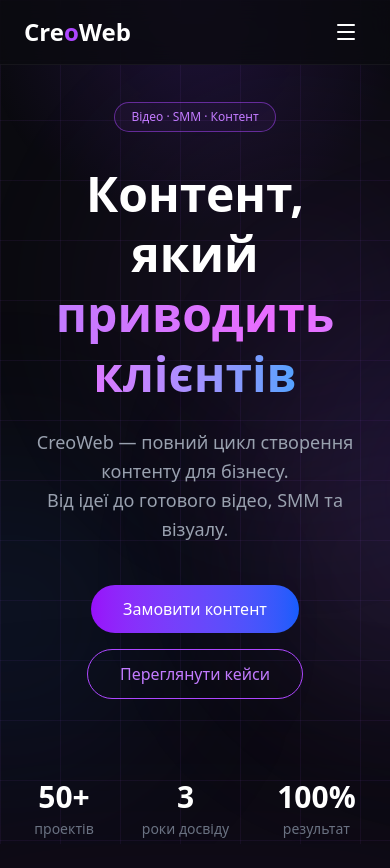
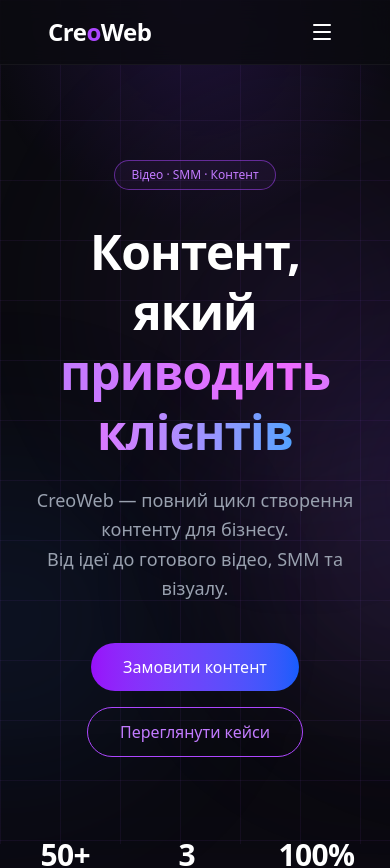
Before and after one commit to Amoizzi/creoweb, a Next.js app: page / in a window 390 px wide. Shown: the top 868 px of the page. Built offline with nearby package versions, Linux system fonts and the light colour scheme.

Commit message:
perf: full responsive for all devices android ios tablet

```diff
--- a/src/app/globals.css
+++ b/src/app/globals.css
@@ -101,3 +101,65 @@
   80%  { transform: translate(90px, 50px) scale(0.88); }
   100% { transform: translate(0px, 0px) scale(1); }
 }
+
+/* ===== MOBILE PHONES (до 480px) ===== */
+@media (max-width: 480px) {
+  .font-display {
+    letter-spacing: -0.02em;
+  }
+  section {
+    padding-top: 4rem !important;
+    padding-bottom: 4rem !important;
+  }
+  .grid {
+    gap: 1rem !important;
+  }
+}
+
+/* ===== TABLETS (481px - 1024px) ===== */
+@media (min-width: 481px) and (max-width: 1024px) {
+  section {
+    padding-top: 5rem !important;
+    padding-bottom: 5rem !important;
+  }
+}
+
+/* ===== ANDROID FIX ===== */
+@supports (-webkit-touch-callout: none) {
+  .backdrop-blur-md {
+    -webkit-backdrop-filter: blur(12px);
+    backdrop-filter: blur(12px);
+  }
+}
+
+/* ===== SAFE AREA (iPhone X+, Android notch) ===== */
+@supports (padding: max(0px)) {
+  nav {
+    padding-left: max(1.5rem, env(safe-area-inset-left));
+    padding-right: max(1.5rem, env(safe-area-inset-right));
+  }
+  footer {
+    padding-bottom: max(1.5rem, env(safe-area-inset-bottom));
+  }
+}
+
+/* ===== TOUCH DEVICES ===== */
+@media (hover: none) and (pointer: coarse) {
+  .aurora-blob-1,
+  .aurora-blob-2,
+  .aurora-blob-3 {
+    display: none !important;
+  }
+  button, a {
+    min-height: 44px;
+    min-width: 44px;
+  }
+}
+
+/* ===== LOW-END DEVICES ===== */
+@media (prefers-reduced-motion: reduce) {
+  * {
+    animation-duration: 0.01ms !important;
+    transition-duration: 0.01ms !important;
+  }
+}
```
